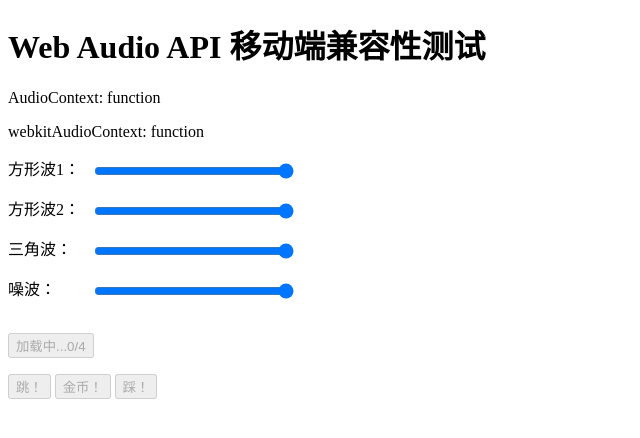
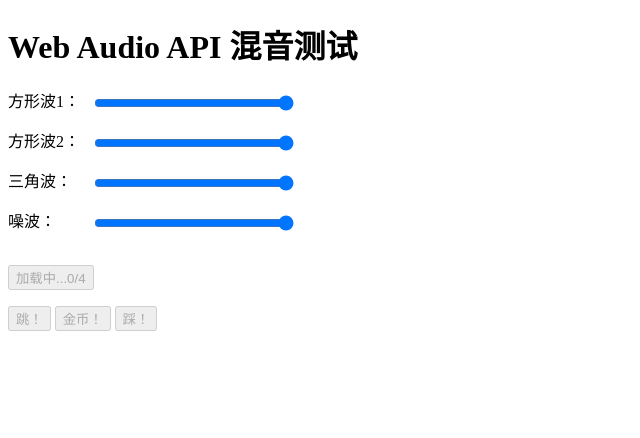
Before and after one commit to BenzLeung/web-audio-api-demo, a plain HTML site: page mix.html in a window 1280 px wide. Shown: the whole page, without its empty margins (0-640 px from the left). Drawn offline with Linux system fonts and the light colour scheme; no server answers.

Commit message:
fix mix.html

```diff
--- a/mix.html
+++ b/mix.html
@@ -22,8 +22,8 @@
     </style>
 </head>
 <body>
-<h1>Web Audio API 移动端兼容性测试</h1>
-<p>
+<h1>Web Audio API 混音测试</h1>
+<!--<p>
 AudioContext:
 <script type="text/javascript">
 document.write(typeof AudioContext);
@@ -34,7 +34,7 @@ webkitAudioContext:
 <script type="text/javascript">
 document.write(typeof webkitAudioContext);
 </script>
-</p>
+</p>-->
 <!--<p>
     <input type="button" id="load" value="Load"/>
 </p>
@@ -184,16 +184,16 @@ document.write(typeof webkitAudioContext);
                 noise     .play();
                 document.getElementById('play').setAttribute('disabled', 'disabled');
             };
-            document.getElementById('rectangle1').onchange = function () {
+            document.getElementById('rectangle1').oninput = function () {
                 rectangle1.setVolume(this.value);
             };
-            document.getElementById('rectangle2').onchange = function () {
+            document.getElementById('rectangle2').oninput = function () {
                 rectangle2.setVolume(this.value);
             };
-            document.getElementById('triangle').onchange = function () {
+            document.getElementById('triangle').oninput = function () {
                 triangle.setVolume(this.value);
             };
-            document.getElementById('noise').onchange = function () {
+            document.getElementById('noise').oninput = function () {
                 noise.setVolume(this.value);
             };
         })();
```
